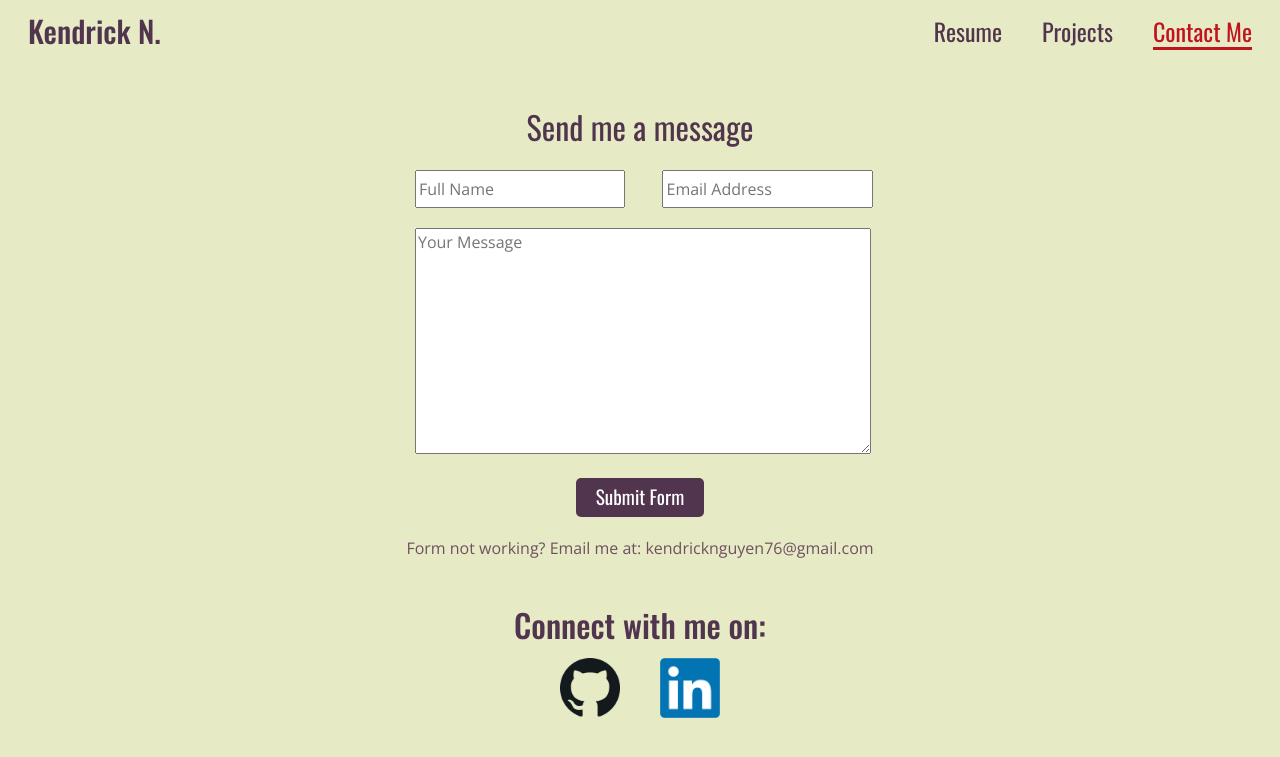
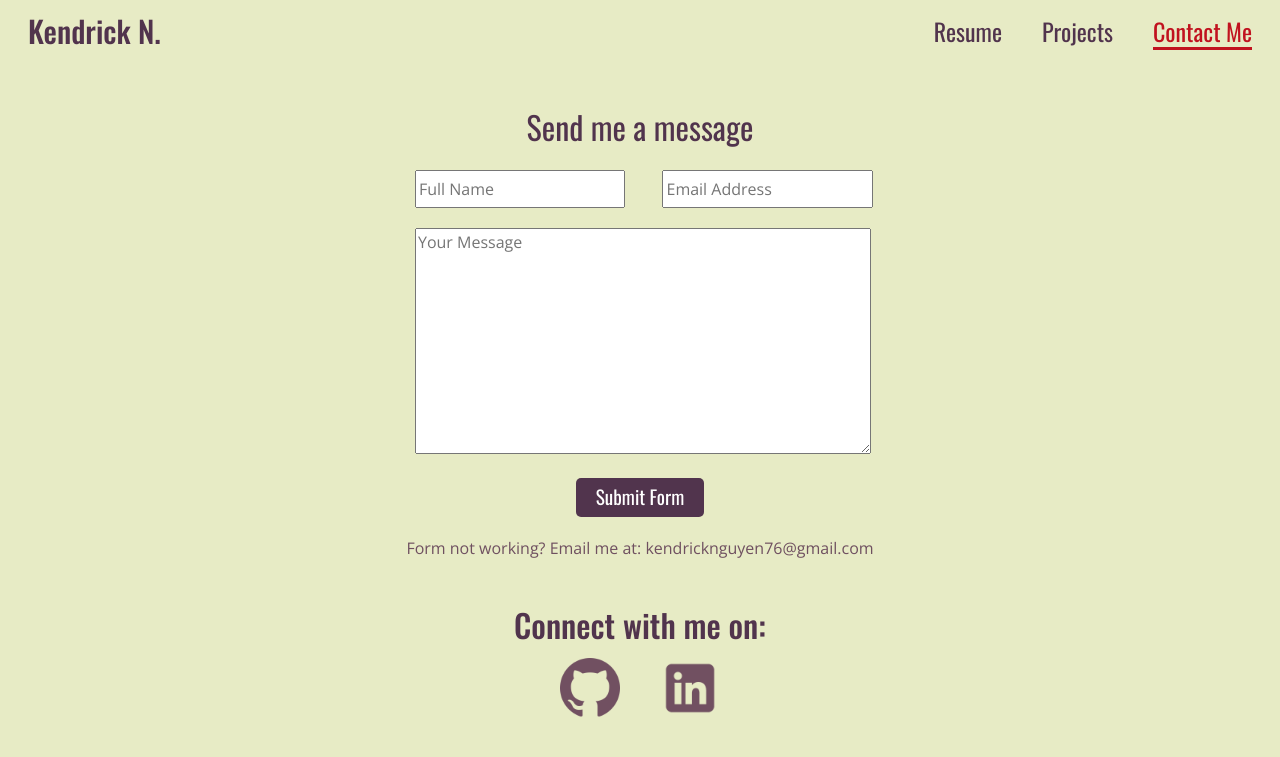
Before and after one commit to KendrickNguyen76/portfolio-website, a Jekyll site: the page built from contact_me.html, in a window 1280 px wide. Shown: the top 757 px of the page. Built offline with Jekyll 4.4.1, drawn with Linux system fonts in a browser that asks for light colours.

Commit message:
Added filter to make social media links match color scheme

```diff
--- a/assets/css/contact.css
+++ b/assets/css/contact.css
@@ -75,4 +75,5 @@
 .icon_link {
   width: 60px;
   height: auto;
+  filter: brightness(0) saturate(100%) invert(33%) sepia(9%) saturate(1296%) hue-rotate(276deg) brightness(97%) contrast(89%);
 }
```
Also changed, not shown: assets/images/linkedin.png.
